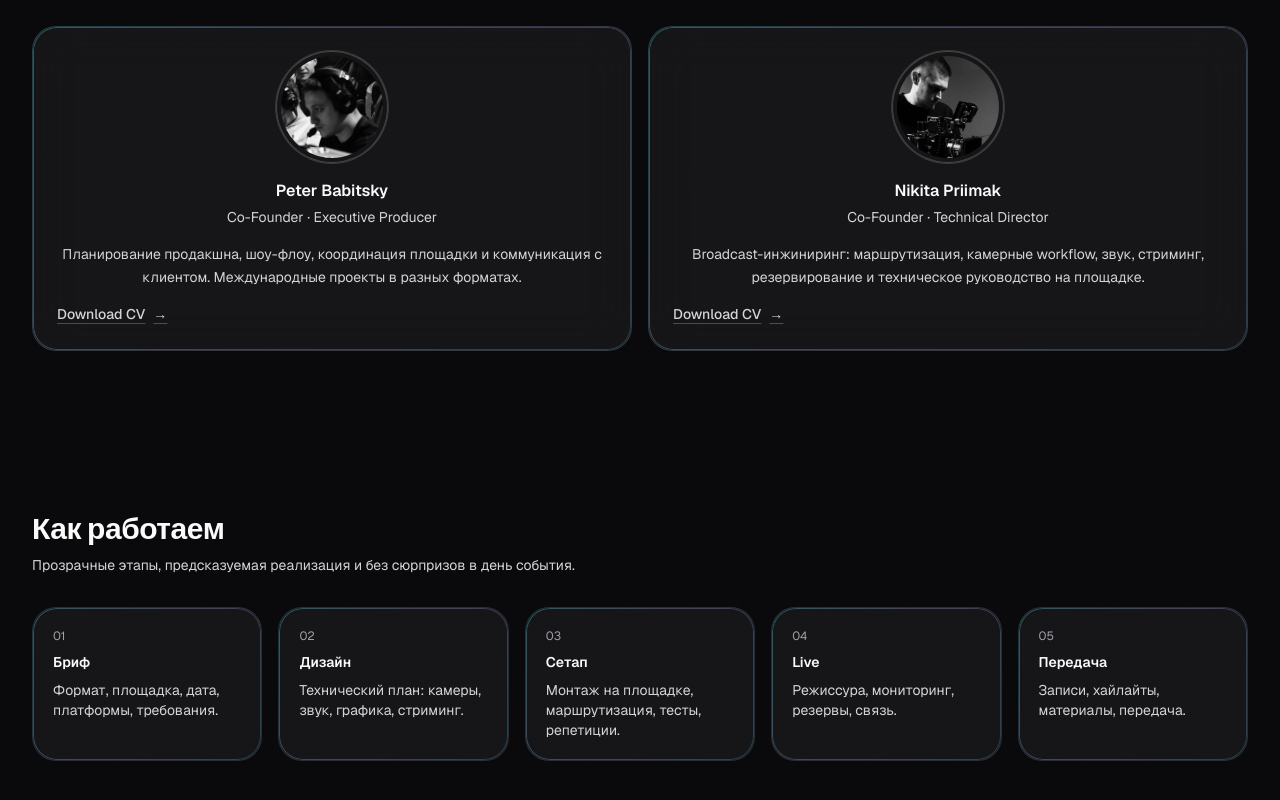
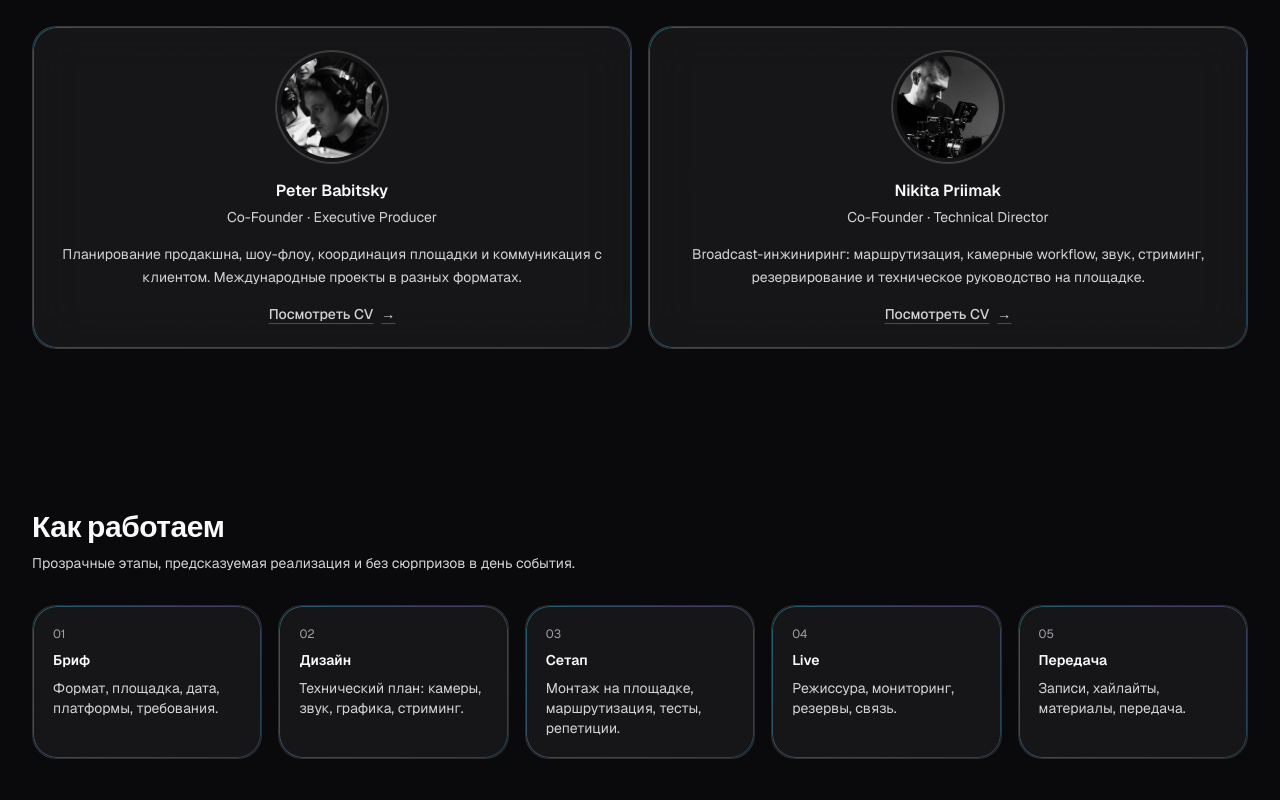
Before and after one commit to baryshnikovaxx/hpprod, a Next.js app: page / in a window 1280 px wide. Shown: the part 3302-4102 px from the top of the page. Built offline with nearby package versions, Linux system fonts and the light colour scheme; no server answers.

Commit message:
update RU copy, header, logo, founders CV link

```diff
--- a/app/page.tsx
+++ b/app/page.tsx
@@ -432,12 +432,15 @@ export default function Home() {
                 <div className="mt-1 text-sm text-zinc-300">{f.role}</div>
               </div>
               <p className="mt-4 text-center text-sm leading-relaxed text-zinc-300">{f.bio}</p>
-              <button
-                type="button"
-                className="group mx-auto mt-4 inline-flex items-center gap-2 text-sm font-medium text-zinc-300 underline decoration-zinc-500/60 underline-offset-4 transition-colors hover:bg-gradient-to-r hover:from-cyan-200 hover:to-violet-200 hover:bg-clip-text hover:text-transparent hover:decoration-cyan-200/80"
-              >
-                Download CV <span className="transition-transform duration-200 group-hover:translate-x-0.5">→</span>
-              </button>
+              <div className="mt-4 flex justify-center">
+                <button
+                  type="button"
+                  className="group inline-flex items-center gap-2 text-sm font-medium text-zinc-300 underline decoration-zinc-500/60 underline-offset-4 transition-colors hover:bg-gradient-to-r hover:from-cyan-200 hover:to-violet-200 hover:bg-clip-text hover:text-transparent hover:decoration-cyan-200/80"
+                >
+                  {isRu ? "Посмотреть CV" : "Download CV"}{" "}
+                  <span className="transition-transform duration-200 group-hover:translate-x-0.5">→</span>
+                </button>
+              </div>
             </div>
           ))}
         </div>
```
